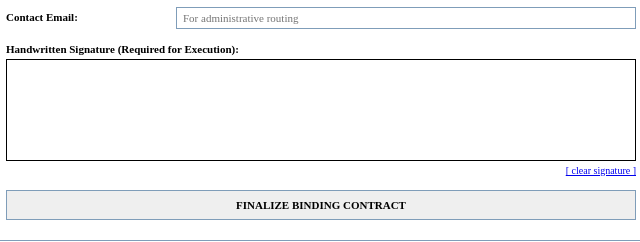
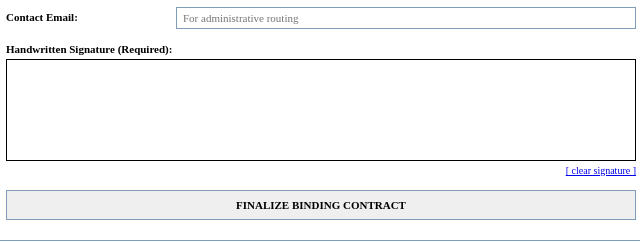
Before and after one commit to agendaorg/hollywoodsigns, a plain HTML site: page index.html in a window 1280 px wide. Shown: the part 508-750 px from the top of the page, 319-959 px from the left. Drawn offline with Linux system fonts and the light colour scheme.

Commit message:
Add files via upload

```diff
--- a/index.html
+++ b/index.html
@@ -228,7 +228,7 @@
       <input type="hidden" name="signature_image" id="signatureData">
 
       <div class="sig-section">
-        <span class="sig-title">Handwritten Signature (Required for Execution):</span>
+        <span class="sig-title">Handwritten Signature (Required):</span>
         <div class="canvas-wrapper">
           <canvas id="sigCanvas"></canvas>
         </div>
```
